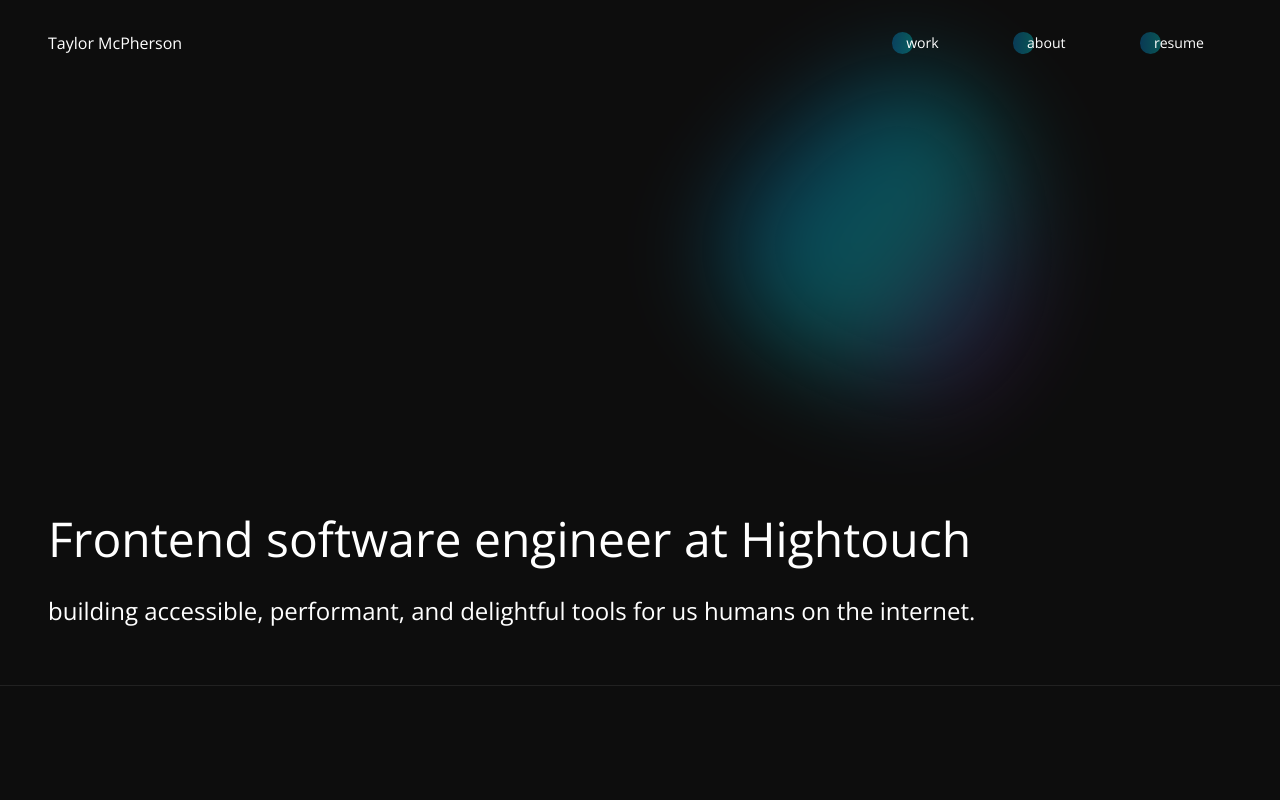
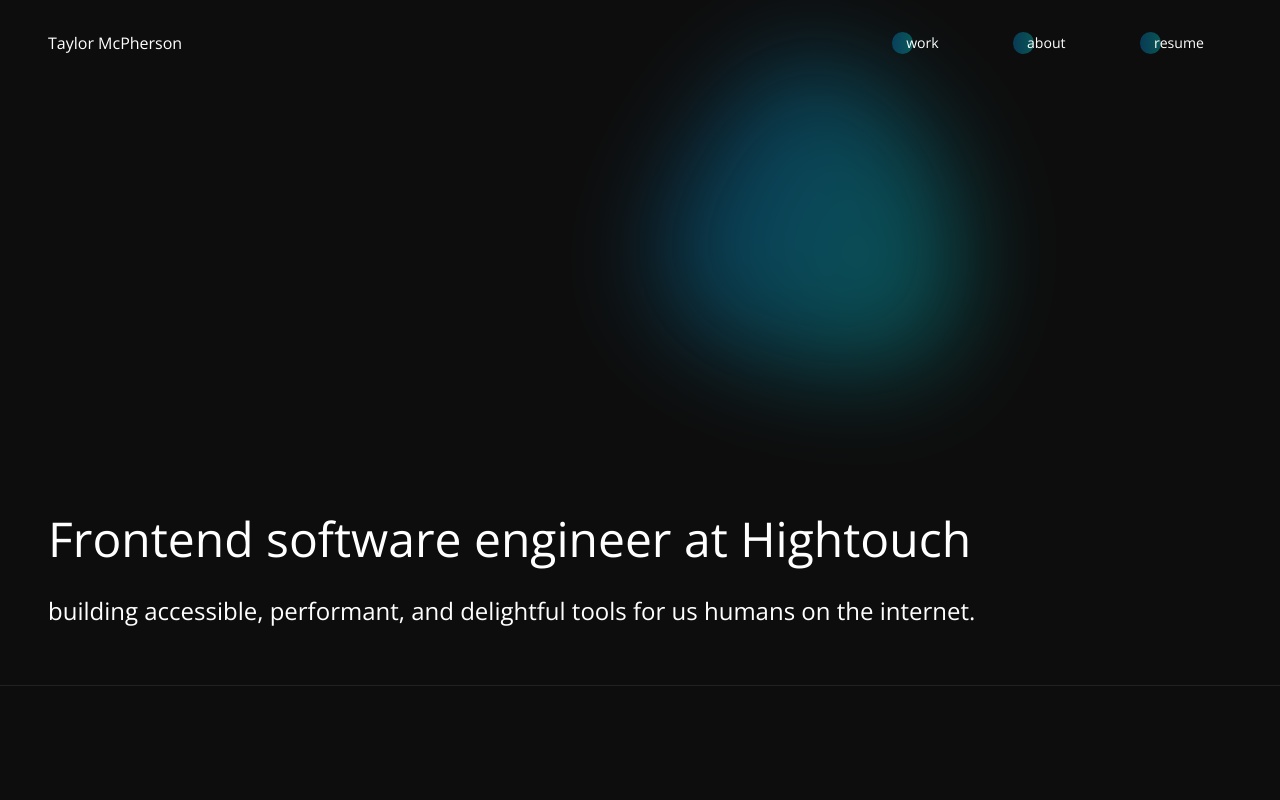
Before and after one commit to taylormcpherson/portfolio-2023, a Next.js app: page / in a window 1280 px wide. Shown: the top 800 px of the page. Built offline with nearby package versions, Linux system fonts and the light colour scheme.

Commit message:
update home animation

```diff
--- a/styles/Home.module.css
+++ b/styles/Home.module.css
@@ -12,17 +12,17 @@
 
 .container:before {
   --size: 100px;
-  --speed: 42s;
+  --speed: 32s;
   --easing: linear;
 
   content: '';
   position: absolute;
   inset: 0;
-  top: -20%;
+  top: -30%;
   width: var(--size);
   height: var(--size);
   filter: blur(calc(var(--size) / 6));
-  background-image: linear-gradient(rgb(0, 162, 255), rgb(0, 255, 255), purple);
+  background-image: linear-gradient(rgb(0, 162, 255), rgb(0, 255, 255));
   border-radius: 30% 70% 70% 30% / 30% 30% 70% 70%;
   opacity: 0.3;
 
@@ -47,13 +47,13 @@
   0% {
     transform: rotate(0deg);
     left: -10%;
-    top: -20%;
   }
   50%{
     top: 75%;
+    left: 25%;
   }
   100% {
-    top: -30%;
+    top: -50%;
     left: 70%;
     transform: rotate(360deg);
   }
```
